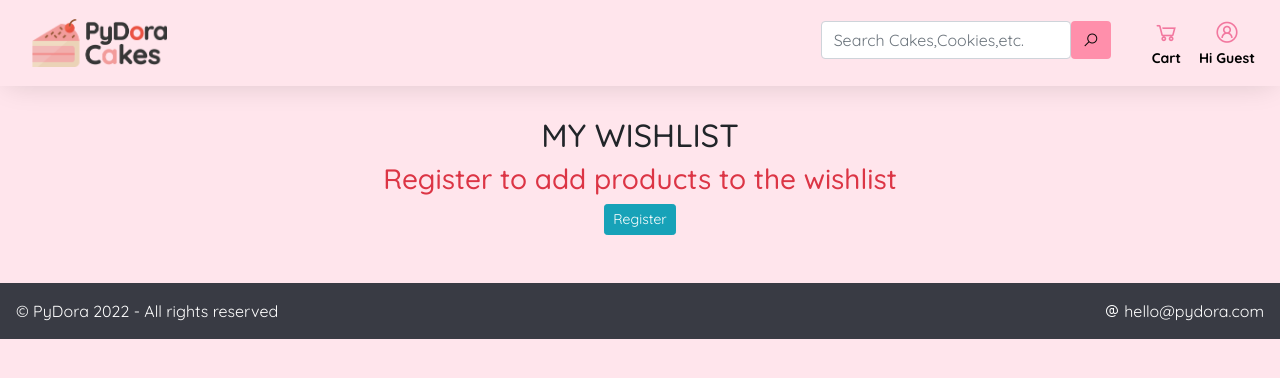
After one commit to Gopika-gs/pydoracake-, a Django app: page /guestwishlist in a window 1280 px wide. The commit adds this page. Shown: the top 378 px of the page. Run offline with Django 3.2, Linux system fonts and the light colour scheme; some libraries are stand-ins or nearby versions.

Commit message:
completed wishlist

```diff
--- a/storefront/static/main.css
+++ b/storefront/static/main.css
@@ -428,3 +428,7 @@ input[type=number] {
   -o-transition: all 1s ease;
   transition: all 1s ease-in-out;
 }
+
+.addedtowishlist {
+  color: red;
+}
--- a/storefront/templates/partials/base.html
+++ b/storefront/templates/partials/base.html
@@ -114,7 +114,7 @@
                   <div class="dropdown-divider"></div>
                   <a class="dropdown-item dropdown-link" href="#"><i class="las la-phone"></i>Contact Us</a>
                   <div class="dropdown-divider"></div>
-                  <a class="dropdown-item dropdown-link" href="{%url 'wishlist' %}"><i class="las la-heart"></i>My wishlist</a>
+                  <a class="dropdown-item dropdown-link" href="{%url 'guestwishlist' %}"><i class="las la-heart"></i>My wishlist</a>
                 </div>
               </div>
             </div>
@@ -163,6 +163,9 @@
       {% block wishlist %}
       {% endblock %}
 
+      {% block guestwishlist %}
+      {% endblock %}
+
 
       <!-- Footer -->
       <div class="footer d-flex flex-column min-vh-50  position-static p-3 mt-5">
@@ -178,9 +181,9 @@
         </div>
       </div>
     </div>
-
+  </body>
 {% block scripts %}
 
 {% endblock scripts %}
-  </body>
+
 </html>
--- /dev/null
+++ b/storefront/templates/storefront/guestwishlist.html
@@ -0,0 +1,17 @@
+{% extends "partials/base.html" %}
+
+
+{% block guestwishlist %}
+<div class="row">
+    <div class="col-12 mt-3 text-center text-uppercase">
+        <h2>My Wishlist</h2>
+    </div>
+</div>
+<div class="row">
+    <div class="col-lg-6 col-md-8 col-sm-10 mx-auto table-responsive text-center">
+        <h3 class="text-danger text-center">Register to add products to the wishlist </h3>
+        <a href="{% url 'register' %}" class="btn btn-sm btn-info mx-auto">Register</a>
+    </div>
+</div>
+
+{% endblock %}
--- a/storefront/urls.py
+++ b/storefront/urls.py
@@ -27,4 +27,5 @@ urlpatterns=[
     path('addtowishlist',views.addtowishlist, name='addtowishlist'),
     path('viewWishlist',views.viewWishlist , name='viewWishlist'),
     path('removefromwishlist', views.removefromwishlist, name='removefromwishlist'),
+    path('guestwishlist',views.guestwishlist,name='guestwishlist')
 ]
--- a/storefront/views.py
+++ b/storefront/views.py
@@ -2,7 +2,6 @@ import uuid , razorpay
 from django.views.generic import  ListView
 from django.db.models import Q
 from django.http import HttpResponseRedirect, JsonResponse
-from django.shortcuts import render
 from django.shortcuts import render, redirect
 from django.views.generic.detail import DetailView
 from django.contrib.auth.models import User,auth
@@ -12,14 +11,16 @@ from django.urls import reverse, reverse_lazy
 from django.contrib.auth.decorators import login_required
 from django.contrib import messages
 from storefront.forms import  CustomerCheckoutForm, LoginForm, RegistrationForm
-from django.views import generic
 from django.views.decorators.csrf import csrf_exempt
 
+
+@login_required
 def cartnum(request):
     usercart = CustomerCart.objects.filter(customer = request.user).select_related('product')
     totalitems = len(usercart)
     return {'totalitems':totalitems}
 
+@login_required
 def wishnum(request):
     wishlist = WishList.objects.filter(customer = request.user).select_related('product')
     listitem = len(wishlist)
@@ -79,7 +80,7 @@ def register(request):
 
         else:
             registerform = RegistrationForm(request.POST)
-            context = {'registerform':registerform,'cartn':cartnn,'wishn':wishn}
+            context = {'registerform':registerform,'cartn':cartn,'wishn':wishn}
             return render(request, 'create-account.html',context)
     else:
         registerform = RegistrationForm()
@@ -117,17 +118,7 @@ def login(request):
                 return render(request,"login.html",{"form":login_form})
         else:
             login_form = LoginForm()
-            return render(request,"login.html",{"form":login_form,'cartn':cartn,'wishn':wishn})
-
-
-def viewMore(request,category_id):
-    prod = Products.objects.filter(category = category_id)
-    cartn = cartnum(request)
-    wishn = wishnum(request)
-    usercart = []
-    wishlist =[]
-
-    return render(request,'view_more.html',{'prod': prod,'cartn':cartn,'wishn':wishn})
+            return render(request,"login.html",{"form":login_form,})
 
 def guestaddtocart(request):
     cartn = cartnum(request)
@@ -143,6 +134,24 @@ def guestcart(request):
     cartn = cartnum(request)
     wishn = wishnum(request)
     return render(request,'guestcart.html',{'cartn':cartn,'wishn':wishn})
+
+def viewMore(request,category_id):
+    prod = Products.objects.filter(category = category_id)
+    cartn = cartnum(request)
+    wishn = wishnum(request)
+    list_product_ids = []
+    page_product_ids = []
+    if request.user.is_authenticated:
+        wishlist = WishList.objects.filter(customer = request.user)
+        for item in wishlist:
+            list_product_ids.append(item.product.id)
+            print(list_product_ids)
+        return render(request,'view_more.html',{'prod': prod,
+                                                'cartn':cartn,
+                                                'wishn':wishn,
+                                                'wishlist':wishlist,
+                                                'list_product_ids':list_product_ids,
+                                                })
 
 def detailpage(request,id):
     prod = Products.objects.get(id = id)
@@ -191,25 +200,16 @@ def buynow(request):
             print(usercart)
             return JsonResponse({'result':'success'})
 
-@csrf_exempt
-def addtowishlist(request):
-    if is_ajax(request=request):
-        product_id = int(request.POST['product'])
-        customer = request.user
-        print(product_id)
-        wishlist = WishList (customer = customer,
-                            product_id = product_id)
-        wishlist.save()
-        return JsonResponse({'result':'success'})
-
 def viewWishlist(request):
     wishlist = WishList.objects.filter(customer = request.user).select_related('product')
     wishn = wishnum(request)
     cartn = cartnum(request)
     listitem = len(wishlist)
-    wishlistdetail = CustomerCart.objects.filter(customer=request.user).values()
     print(wishlist)
     return render(request,'storefront/wishlist.html',{'wishlist':wishlist,'listitem':listitem,'wishn':wishn,'cartn':cartn})
+
+def guestwishlist(request):
+    return render(request,'storefront/guestwishlist.html')
 
 @csrf_exempt
 def removefromwishlist(request):
@@ -220,6 +220,18 @@ def removefromwishlist(request):
         wishlist.delete()
         return JsonResponse({'result':'success'})
 
+@csrf_exempt
+def addtowishlist(request):
+    if is_ajax(request=request):
+        product_id = int(request.POST['product'])
+        customer = request.user
+        print(product_id)
+        if WishList.objects.filter(customer = customer,product_id=product_id):
+            return JsonResponse({'result':'failed'})
+        else:
+            wishlist = WishList (customer = customer,product_id = product_id)
+            wishlist.save()
+            return JsonResponse({'result':'success'})
 
 @csrf_exempt
 @login_required(login_url = reverse_lazy('login'))
```
Also changed, not shown: storefront/templates/view_more.html (+27 -3 lines).
